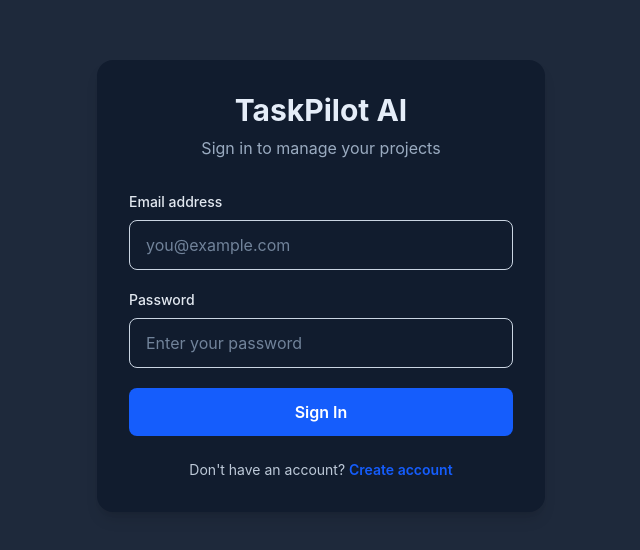
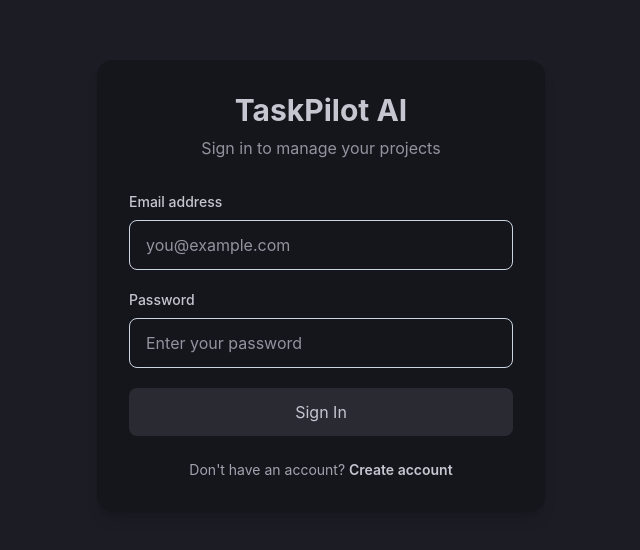
Before and after one commit to notmekrish-boop/Flowvane, a React app in the folder frontend/: page /login in a window 1280 px wide. Shown: the part 114-664 px from the top of the page, without its empty margins (319-959 px from the left). Built offline with nearby package versions, Linux system fonts and the light colour scheme; the HTML template or start-up script is replaced by a standard one.

Commit message:
Establish Flowvane monochrome design foundation

```diff
--- a/frontend/src/index.css
+++ b/frontend/src/index.css
@@ -1,40 +1,351 @@
+
 @import "tailwindcss";
 @plugin "@tailwindcss/typography";
+
+/* =========================================
+   FLOWVANE — OBSIDIAN GLASS DESIGN SYSTEM
+   ========================================= */
+
+:root {
+  color-scheme: light;
+
+  --fv-bg: #f5f5f8;
+  --fv-sidebar: #ffffff;
+  --fv-surface: #ffffff;
+  --fv-surface-raised: #fafafd;
+  --fv-border: #e4e4ec;
+
+  --fv-text: #292936;
+  --fv-text-secondary: #686878;
+  --fv-text-muted: #9292a1;
+
+  --fv-accent: #6258e8;
+  --fv-accent-hover: #5045d5;
+  --fv-accent-soft: #eeedff;
+  --fv-accent-glow: rgb(98 88 232 / 12%);
+
+  --fv-danger: #dc5265;
+  --fv-success: #269b75;
+  --fv-warning: #c58b35;
+
+  --fv-radius-sm: 8px;
+  --fv-radius-md: 12px;
+  --fv-radius-lg: 16px;
+  --fv-radius-xl: 20px;
+
+  --fv-shadow:
+    0 8px 30px rgb(25 25 45 / 6%);
+
+  --fv-transition:
+    180ms ease;
+}
+
+html.dark {
+  color-scheme: dark;
+
+  --fv-bg: #08090c;
+  --fv-sidebar: #101116;
+  --fv-surface: #15161c;
+  --fv-surface-raised: #1b1c24;
+  --fv-border: #292a32;
+
+  --fv-text: #c6c6d0;
+  --fv-text-secondary: #a3a3af;
+  --fv-text-muted: #92939e;
+
+  --fv-accent: #7068ff;
+  --fv-accent-hover: #8980ff;
+  --fv-accent-soft: rgb(112 104 255 / 13%);
+  --fv-accent-glow: rgb(112 104 255 / 18%);
+
+  --fv-danger: #fb7185;
+  --fv-success: #4adea5;
+  --fv-warning: #f5bd65;
+
+  --fv-shadow:
+    0 12px 35px rgb(0 0 0 / 25%);
+}
+
+/* =========================================
+   GLOBAL FOUNDATION
+   ========================================= */
 
 * {
   box-sizing: border-box;
 }
 
+html {
+  min-height: 100%;
+  scroll-behavior: smooth;
+}
+
 body {
   margin: 0;
-  font-family: Inter, Arial, sans-serif;
-  background: #f8fafc;
+  min-height: 100vh;
+  font-family: Inter, "Segoe UI", Arial, sans-serif;
+  background: var(--fv-bg);
+  color: var(--fv-text);
+  transition:
+    background-color var(--fv-transition),
+    color var(--fv-transition);
 }
-/* TaskPilot theme layer. Dark is the default; users can switch from the profile menu. */
-html.dark body { background: #0b1220; color: #e2e8f0; }
-html.dark .app-shell { background: #0b1220 !important; }
-html.dark .bg-white { background-color: #111c2e !important; }
-html.dark .bg-slate-50 { background-color: #0b1220 !important; }
-html.dark .bg-slate-100 { background-color: #1e293b !important; }
-html.dark .bg-slate-200 { background-color: #334155 !important; }
-html.dark .text-slate-800 { color: #e5edf8 !important; }
-html.dark .text-slate-700 { color: #d4deeb !important; }
-html.dark .text-slate-600 { color: #bdc9d8 !important; }
-html.dark .text-slate-500 { color: #9aabc0 !important; }
-html.dark .text-slate-400 { color: #8495aa !important; }
-html.dark .border-slate-200 { border-color: #29384d !important; }
-html.dark .border-slate-100 { border-color: #223047 !important; }
-html.dark .border-slate-50 { border-color: #1c2a3e !important; }
-html.dark .hover\:bg-slate-50:hover { background-color: #1a2940 !important; }
-html.dark .hover\:bg-slate-100:hover { background-color: #223047 !important; }
-html.dark input, html.dark textarea, html.dark select { color: #e2e8f0; }
-html.dark input::placeholder, html.dark textarea::placeholder { color: #71839a; }
-html.dark .bg-blue-50 { background-color: #172c4b !important; }
-html.dark .bg-blue-50\/50 { background-color: rgb(23 44 75 / 0.5) !important; }
-html.dark .bg-blue-50\/70 { background-color: rgb(23 44 75 / 0.7) !important; }
-html.dark .bg-red-50 { background-color: #3a1d2a !important; }
-html.dark .border-red-200 { border-color: #713044 !important; }
-html.dark .text-red-700, html.dark .text-red-600 { color: #fda4af !important; }
-html.dark .sidebar { background-color: #0f1929 !important; }
-html.dark .sidebar .hover\:bg-red-50:hover { background-color: #3a1d2a !important; }
-html.dark .shadow-xl, html.dark .shadow-2xl { --tw-shadow-color: rgb(0 0 0 / 0.45); }
+
+button,
+input,
+textarea,
+select {
+  font: inherit;
+}
+
+button {
+  cursor: pointer;
+}
+
+input,
+textarea,
+select {
+  transition:
+    border-color var(--fv-transition),
+    box-shadow var(--fv-transition),
+    background-color var(--fv-transition);
+}
+
+::selection {
+  background: var(--fv-accent);
+  color: white;
+}
+
+/* =========================================
+   ACCESSIBILITY
+   ========================================= */
+
+:focus-visible {
+  outline: 2px solid var(--fv-accent);
+  outline-offset: 3px;
+}
+
+@media (prefers-reduced-motion: reduce) {
+  *,
+  *::before,
+  *::after {
+    scroll-behavior: auto !important;
+    animation-duration: 0.01ms !important;
+    animation-iteration-count: 1 !important;
+    transition-duration: 0.01ms !important;
+  }
+}
+
+/* =========================================
+   DARK THEME — LEGACY COMPATIBILITY
+   ========================================= */
+
+/* Main application surfaces */
+
+html.dark body,
+html.dark .app-shell {
+  background-color: var(--fv-bg) !important;
+  color: var(--fv-text);
+}
+
+html.dark .sidebar {
+  background-color: var(--fv-sidebar) !important;
+}
+
+/* Existing Tailwind backgrounds */
+
+html.dark .bg-white {
+  background-color: var(--fv-surface) !important;
+}
+
+html.dark .bg-slate-50 {
+  background-color: var(--fv-bg) !important;
+}
+
+html.dark .bg-slate-100 {
+  background-color: var(--fv-surface-raised) !important;
+}
+
+html.dark .bg-slate-200 {
+  background-color: #292a32 !important;
+}
+
+/* Existing Tailwind text */
+
+html.dark .text-slate-800,
+html.dark .text-slate-700 {
+  color: var(--fv-text) !important;
+}
+
+html.dark .text-slate-600 {
+  color: var(--fv-text-secondary) !important;
+}
+
+html.dark .text-slate-500,
+html.dark .text-slate-400 {
+  color: var(--fv-text-muted) !important;
+}
+
+/* Borders */
+
+html.dark .border-slate-200 {
+  border-color: var(--fv-border) !important;
+}
+
+html.dark .border-slate-100,
+html.dark .border-slate-50 {
+  border-color: rgb(198 198 208 / 7%) !important;
+}
+
+/* Hover states */
+
+html.dark .hover\:bg-slate-50:hover {
+  background-color: rgb(255 255 255 / 5%) !important;
+}
+
+html.dark .hover\:bg-slate-100:hover {
+  background-color: rgb(255 255 255 / 8%) !important;
+}
+
+/* Indigo replaces legacy blue accents */
+
+html.dark .bg-blue-50,
+html.dark .bg-blue-50\/50,
+html.dark .bg-blue-50\/70 {
+  background-color: var(--fv-accent-soft) !important;
+}
+
+html.dark .text-blue-600,
+html.dark .text-blue-700,
+html.dark .text-blue-800 {
+  color: var(--fv-accent-hover) !important;
+}
+
+html.dark .border-blue-100,
+html.dark .border-blue-200 {
+  border-color: rgb(112 104 255 / 25%) !important;
+}
+
+/* Form controls */
+
+html.dark input,
+html.dark textarea,
+html.dark select {
+  color: var(--fv-text);
+}
+
+html.dark input::placeholder,
+html.dark textarea::placeholder {
+  color: var(--fv-text-muted);
+}
+
+/* Danger states */
+
+html.dark .bg-red-50 {
+  background-color: rgb(251 113 133 / 10%) !important;
+}
+
+html.dark .border-red-200 {
+  border-color: rgb(251 113 133 / 30%) !important;
+}
+
+html.dark .text-red-700,
+html.dark .text-red-600 {
+  color: var(--fv-danger) !important;
+}
+
+html.dark .sidebar .hover\:bg-red-50:hover {
+  background-color: rgb(251 113 133 / 12%) !important;
+}
+
+/* Shadows */
+
+html.dark .shadow-xl,
+html.dark .shadow-2xl {
+  --tw-shadow-color: rgb(0 0 0 / 35%);
+}
+
+/* =========================================
+   SHARED DESIGN UTILITIES
+   ========================================= */
+
+.fv-surface {
+  background: var(--fv-surface);
+  border: 1px solid var(--fv-border);
+  border-radius: var(--fv-radius-lg);
+  box-shadow: var(--fv-shadow);
+}
+
+.fv-glass {
+  background: rgb(255 255 255 / 4%);
+  border: 1px solid rgb(198 198 208 / 10%);
+  backdrop-filter: blur(16px);
+  -webkit-backdrop-filter: blur(16px);
+  border-radius: var(--fv-radius-lg);
+}
+
+.fv-accent {
+  color: var(--fv-accent);
+}
+
+.fv-accent-surface {
+  background: var(--fv-accent-soft);
+}
+
+.fv-focus-ring:focus-visible {
+  outline: 2px solid var(--fv-accent);
+  outline-offset: 3px;
+}
+
+/* =========================================
+   FLOWVANE — LEGACY BLUE NEUTRALISATION
+   ========================================= */
+
+html.dark .bg-blue-600,
+html.dark .bg-blue-700,
+html.dark .hover\:bg-blue-700:hover {
+  background-color: #292a32 !important;
+  color: #c6c6d0 !important;
+}
+
+html.dark .bg-blue-500,
+html.dark .hover\:bg-blue-500:hover {
+  background-color: #92939e !important;
+}
+
+html.dark .bg-blue-100,
+html.dark .bg-blue-50,
+html.dark .bg-blue-50\/50,
+html.dark .bg-blue-50\/70 {
+  background-color: #1b1c22 !important;
+}
+
+html.dark .text-blue-800,
+html.dark .text-blue-700,
+html.dark .text-blue-600 {
+  color: #c6c6d0 !important;
+}
+
+html.dark .border-blue-500,
+html.dark .border-blue-300,
+html.dark .border-blue-200,
+html.dark .border-blue-100 {
+  border-color: #3a3b43 !important;
+}
+
+html.dark .hover\:border-blue-300:hover,
+html.dark .hover\:border-blue-200:hover {
+  border-color: #555660 !important;
+}
+
+html.dark .hover\:text-blue-600:hover,
+html.dark .hover\:text-blue-800:hover {
+  color: #e0e0e5 !important;
+}
+
+html.dark .focus\:ring-blue-500:focus {
+  --tw-ring-color: #8980ff;
+}
+
+html.dark .focus\:border-blue-400:focus {
+  border-color: #8980ff;
+}
```
